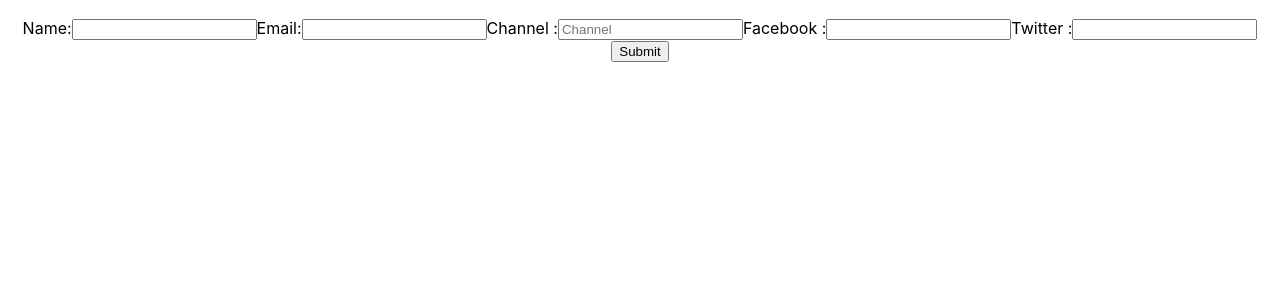
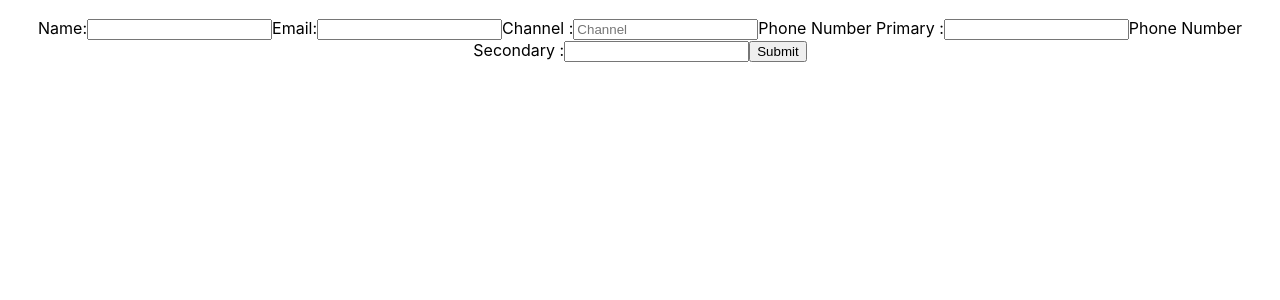
Before and after one commit to ahsan1800411/React-Formik, a React (Create React App) app: page / in a window 1280 px wide. Shown: the top 300 px of the page. Built offline with nearby package versions, Linux system fonts and the light colour scheme.

Commit message:
Dealing with arrays

```diff
--- a/src/components/YoutubeForm.js
+++ b/src/components/YoutubeForm.js
@@ -14,6 +14,7 @@ const initialValues = {
     facebook: '',
     twitter: '',
   },
+  phoneNumbers: ['', ''],
 };
 
 const onSubmit = (values) => console.log(values);
@@ -47,10 +48,15 @@ const YoutubeForm = () => {
 
         <ErrorMessage name='channel' />
 
-        <label htmlFor='facebook'>Facebook :</label>
+        {/* <label htmlFor='facebook'>Facebook :</label>
         <Field type='text' name='social.facebook' id='facebook' />
         <label htmlFor='twitter'>Twitter :</label>
-        <Field type='text' name='social.twitter' id='twitter' />
+        <Field type='text' name='social.twitter' id='twitter' /> */}
+
+        <label htmlFor='primaryPhone'>Phone Number Primary :</label>
+        <Field type='text' name='phoneNumbers[0' id='primaryPhone' />
+        <label htmlFor='secondaryPhone'>Phone Number Secondary :</label>
+        <Field type='text' name='phoneNumbers[1]' id='secondaryPhone' />
 
         {/* <Field as='textarea' name='channel' id='channel' />
 
```
